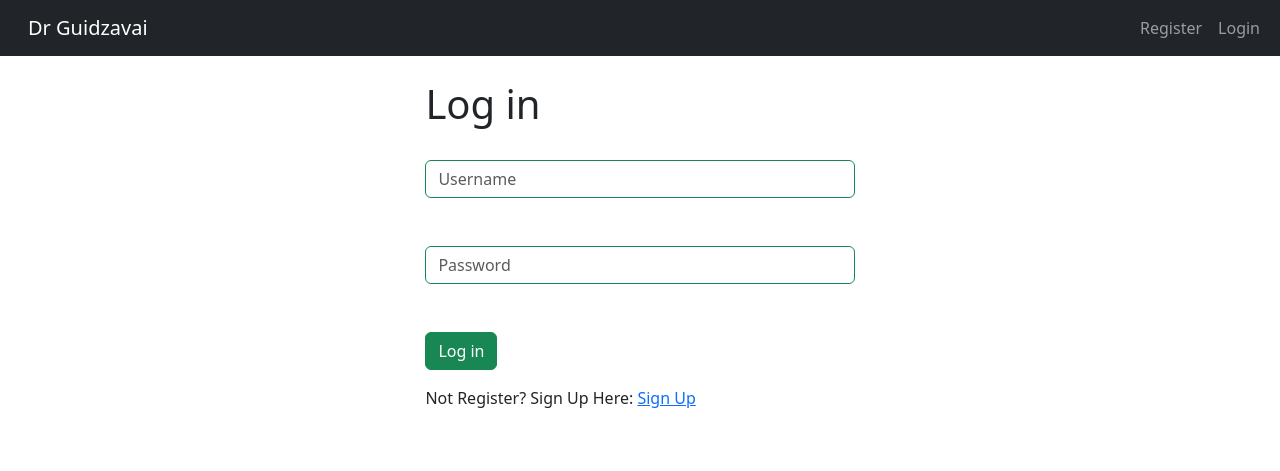
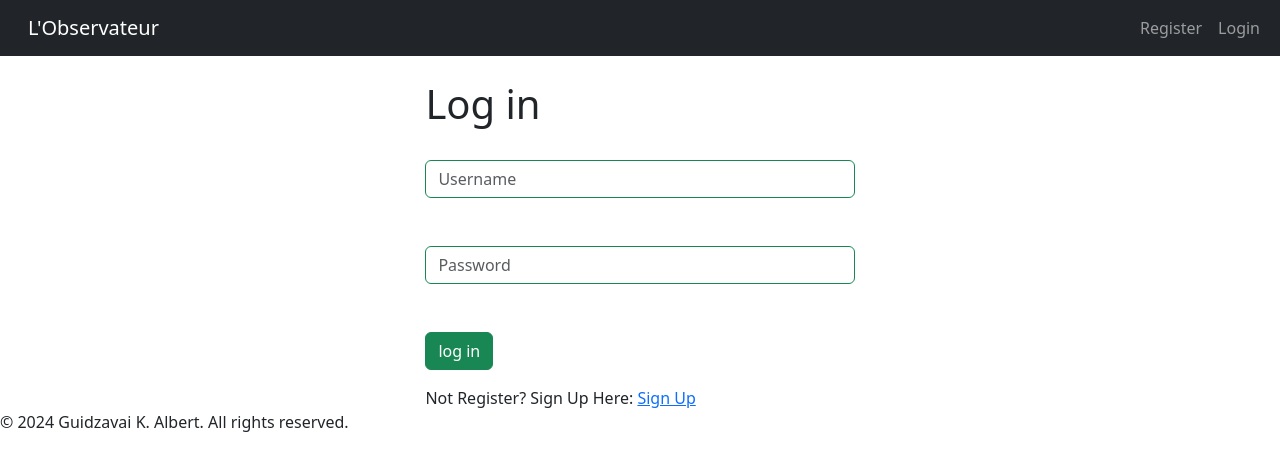
Before and after one commit to Malko17/Observateur, a Django app: page /signup/login/ in a window 1280 px wide. Shown: the top 471 px of the page. Run offline with Django 5.2, Linux system fonts and the light colour scheme; some libraries are stand-ins or nearby versions.

Commit message:
"second commit"

```diff
--- a/mblog/templates/base.html
+++ b/mblog/templates/base.html
@@ -13,7 +13,7 @@
 
     <title>
         {% block title %}
-         Dr Guidzavai
+         Djafsia Tara
         {% endblock%}
     </title>
 
@@ -26,7 +26,7 @@
     <nav class="navbar navbar-expand-lg navbar-dark bg-dark">
 
         <div class="container-fluid">
-          <a class="navbar-brand" href="{% url 'home' %}">Dr Guidzavai</a>
+          <a class="navbar-brand" href="{% url 'home' %}">L'Observateur</a>
           <button class="navbar-toggler" type="button" data-bs-toggle="collapse" data-bs-target="#navbarSupportedContent" aria-controls="navbarSupportedContent" aria-expanded="false" aria-label="Toggle navigation">
             <span class="navbar-toggler-icon"></span>
           </button>
@@ -100,7 +100,9 @@
         {% endblock %}
     </div>
 
-
+    <footer>
+      <p>&copy; 2024 Guidzavai K. Albert. All rights reserved.</p>
+    </footer>
 
     <!-- Optional JavaScript; choose one of the two! -->
 
--- a/signup/templates/registration/login.html
+++ b/signup/templates/registration/login.html
@@ -38,7 +38,7 @@
                      <input class="form-control border-success" name="password" placeholder="Password">
                 </br><br/>
 
-                  <button class="btn btn-success" class="rounded-pill"> Log in </button>
+                  <button class="btn btn-success" class="rounded-pill"> log in </button>
                 </div>
                 Not Register? Sign Up Here: <a  href="{% url 'register'%}"> Sign Up</a>
 
```
Also changed, not shown: db.sqlite3.
